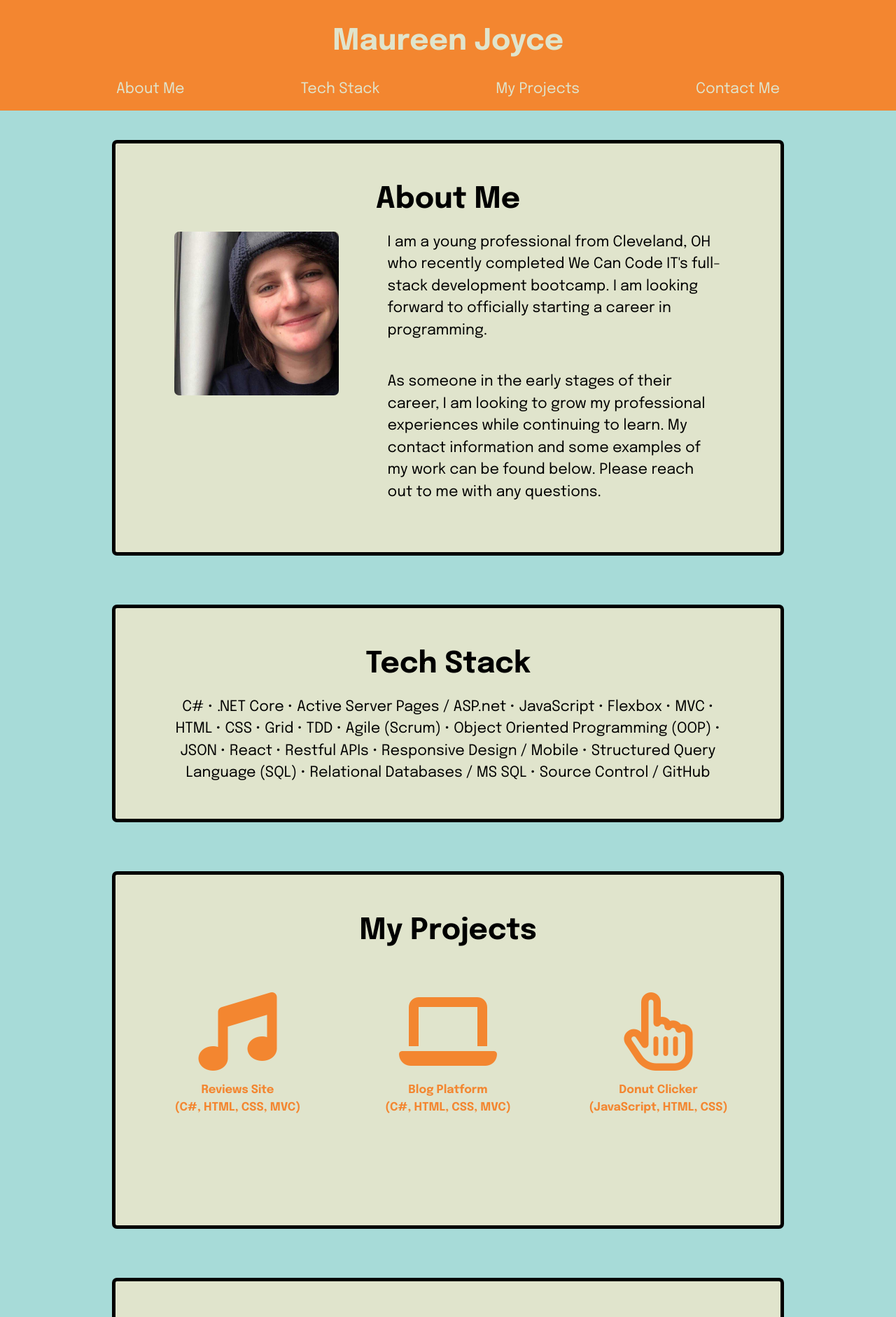
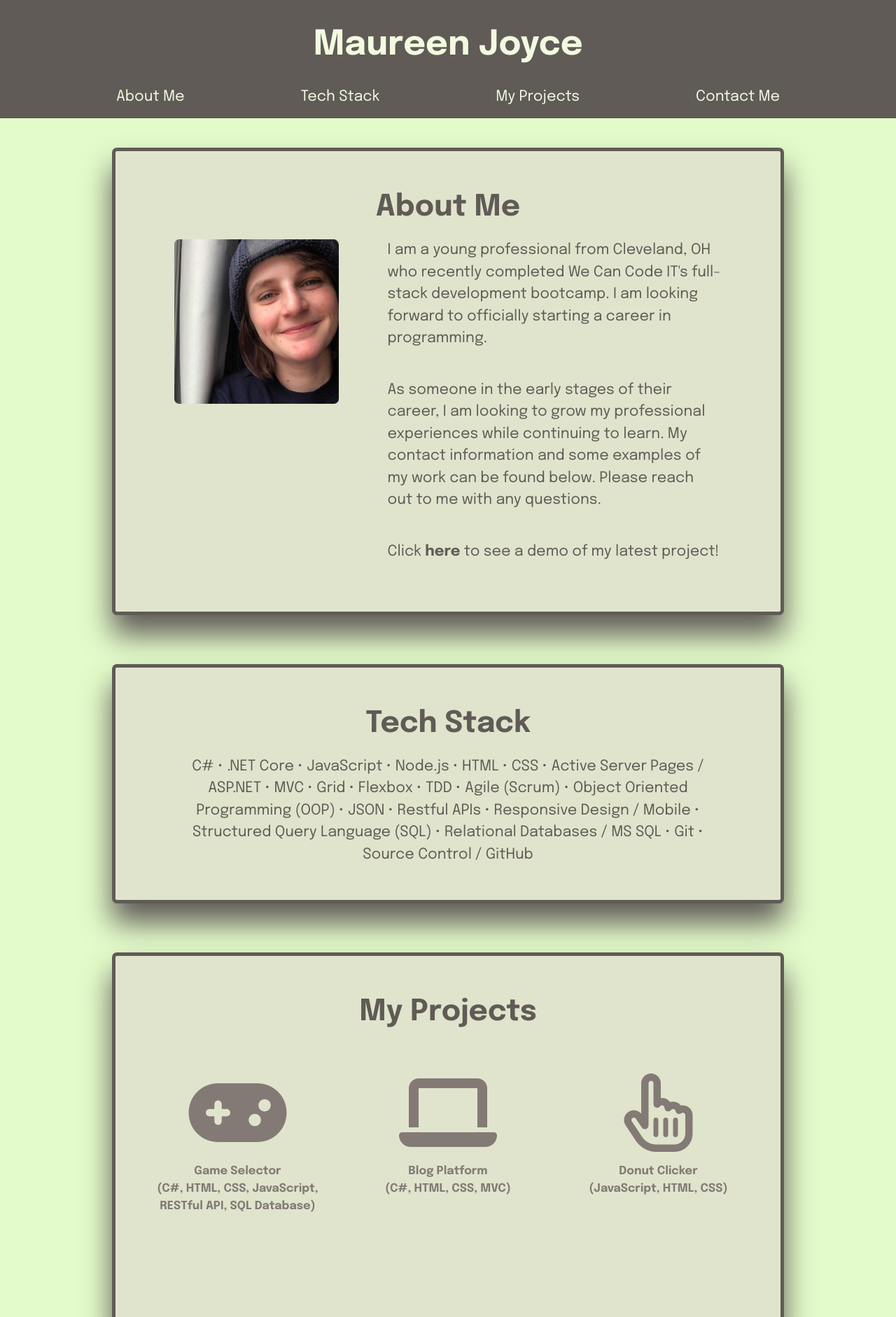
Before and after one commit to mjoyce10/mjoyce10.github.io, a plain HTML site: page index.html in a window 1280 px wide. Shown: the top 1882 px of the page at 70% size. Drawn offline with Linux system fonts and the light colour scheme.

Commit message:
new colors

```diff
--- a/css/style.css
+++ b/css/style.css
@@ -10,15 +10,16 @@ body {
   font-family: "Epilogue", sans-serif;
   margin: 0;
   line-height: 1.5;
-  background-color: rgb(167, 219, 216);
+  background-color: #e3fbca;
+  color: #605B56;
 }
 
 a {
   text-decoration: none;
 }
 
-header {
-  background-color: rgb(243, 134, 48);
+header, nav {
+  background-color: #605B56;
 }
 
 nav {
@@ -29,11 +30,15 @@ nav {
   justify-content: space-evenly;
   align-items: center;
   padding: 1rem 0;
-  background-color: rgb(243, 134, 48);
 }
 
 nav a {
-  color: rgb(224, 228, 204);
+  color: #F2FBE0;
+  border-bottom: 0.05rem solid transparent;
+}
+
+nav a:hover {
+  border-bottom: solid 0.05rem #F2FBE0;
 }
 
 h1 {
@@ -41,8 +46,8 @@ h1 {
   padding: 2rem;
   padding-bottom: 0.5rem;
   margin: 0;
-  font-size: 3rem;
-  color: rgb(224, 228, 204);
+  font-size: 3.5rem;
+  color: #F2FBE0;
 }
 
 h2 {
@@ -52,7 +57,7 @@ h2 {
 
 i {
   font-size: 8rem;
-  color: rgb(243, 134, 48);
+  color: #837A75;
 }
 
 section {
@@ -63,6 +68,7 @@ section {
   padding: 1rem;
   background-color: rgb(224, 228, 204);
   border-radius: 0.5rem;
+  box-shadow: 0 2rem 3rem #605B56;
 }
 
 nav a {
@@ -90,6 +96,15 @@ nav a {
 
 #about-me-paragraph-one {
   margin-top: 0;
+}
+
+.link {
+  color: #605B56;
+  font-weight: 700 ;
+}
+
+.link:hover {
+color: #ACC18A;
 }
 
 #selfie {
@@ -123,7 +138,7 @@ nav a {
   padding: 1.5rem;
   height: 100%;
   max-width: 20rem;
-  color: rgb(243, 134, 48);
+  color: #837A75;
   margin: 0;
 }
 
@@ -133,7 +148,7 @@ nav a {
 
 .project-language {
   margin-top: 0;
-  color: rgb(243, 134, 48);
+  color: #837A75);
   text-align: center;
 }
 
@@ -150,12 +165,20 @@ nav a {
   visibility: visible;
 }
 
+.project:hover .project-icons{
+  color: #ACC18A;
+}
+
 #contact-me {
   display: flex;
   flex-direction: column;
   margin: 0 auto;
   margin-bottom: 5rem;
   padding-bottom: 5rem;
+}
+
+.contact-icons:hover {
+color: #ACC18A;
 }
 
 #contact-methods {
@@ -165,14 +188,14 @@ nav a {
 }
 
 footer {
-  background-color: rgb(243, 134, 48);
+  background-color: #837A75;
 }
 
 footer p {
   text-align: center;
   padding: 3rem;
   margin-bottom: 0;
-  color: rgb(224, 228, 204);
+  color: #F2FBE0;
   font-size: 1.25rem;
 }
 
--- a/index.html
+++ b/index.html
@@ -41,37 +41,32 @@
               contact information and some examples of my work can be found
               below. Please reach out to me with any questions.
             </p>
+            <p>Click <a class="link" target="_blank" href="https://www.youtube.com/watch?v=FcyEgcFdZGE&list=PL0heF6uzr00hFfFlbOETCXeiT7n2ylEjI&index=5&ab_channel=WeCanCodeIT">here</a> to see a demo of my latest project!</p>
           </div>
         </div>
       </section>
       <section id="tech-stack">
         <h2 id="tech-stack-header">Tech Stack</h2>
         <p id="tech-stack-body">
-          C# • .NET Core • Active Server Pages / ASP.net • JavaScript • Flexbox
-          • MVC • HTML • CSS • Grid • TDD • Agile (Scrum) • Object Oriented
-          Programming (OOP) • JSON • React • Restful APIs • Responsive
-          Design / Mobile • Structured Query Language (SQL) • Relational
-          Databases / MS SQL • Source Control / GitHub
+          C# • .NET Core • JavaScript • Node.js • HTML • CSS •  Active Server Pages / ASP.NET • MVC • Grid • Flexbox • TDD • Agile (Scrum) • Object Oriented Programming (OOP)  • JSON • Restful APIs • Responsive Design / Mobile • Structured Query Language (SQL) • Relational Databases / MS SQL • Git • Source Control / GitHub
         </p>
       </section>
       <section id="my-projects">
         <h2>My Projects</h2>
         <div id="projects">
           <a
-            class="project-link"
             target="_blank"
-            href="https://github.com/mjoyce10/Reviews-Site"
+            href="https://github.com/mjoyce10/GamePicker"
             ><div class="project">
-              <i class="fas fa-music project-icons"></i>
-              <h3 class="project-title">Reviews Site</h3>
-              <h3 class="project-language">(C#, HTML, CSS, MVC)</h3>
+              <i class="fas fa-gamepad project-icons"></i>
+              <h3 class="project-title">Game Selector</h3>
+              <h3 class="project-language">(C#, HTML, CSS, JavaScript, RESTful API, SQL Database)</h3>
               <p class="project-description">
-                For this assignment, my team and I created a Beatles Album Review Site that allows the user to create, read, update, and delete reviews.
+                For our final WCCI project, my team and I created a game selector that eliminates time spent choosing what Steam game to play.
               </p>
             </div>
           </a>
           <a
-            class="project-link"
             target="_blank"
             href="https://github.com/mjoyce10/Blog-Platform"
             ><div class="project">
@@ -84,7 +79,6 @@
             </div>
             </a>
           <a
-            class="project-link"
             target="_blank"
             href="https://github.com/mjoyce10/Donut-Clicker"
             ><div class="project">
@@ -102,25 +96,25 @@
         <h2>Contact Me</h2>
         <div id="contact-methods">
           <div>
-            <a target="_blank" href="https://www.linkedin.com/"
-              ><i class="fab fa-linkedin contact-icons"></i
-            ></a>
+            <a target="_blank" href="https://www.linkedin.com/">
+              <i class="fab fa-linkedin contact-icons"></i>
+            </a>
           </div>
           <div>
-            <a target="_blank" href="https://github.com/mjoyce10"
-              ><i class="fab fa-github-square contact-icons"></i
-            ></a>
+            <a target="_blank" href="https://github.com/mjoyce10">
+              <i class="fab fa-github-square contact-icons"></i>
+            </a>
           </div>
           <div>
-            <a href="mailto: mjoyce10@kent.edu"
-              ><i class="fas fa-envelope-square contact-icons"></i
-            ></a>
+            <a href="mailto: mjoyce10@kent.edu">
+              <i class="fas fa-envelope-square contact-icons"></i>
+            </a>
           </div>
         </div>
       </section>
     </main>
     <footer>
-      <p>&copy; Maureen Joyce 2020</p>
+      <p>&copy; Maureen Joyce 2021</p>
     </footer>
   </body>
 </html>
```
